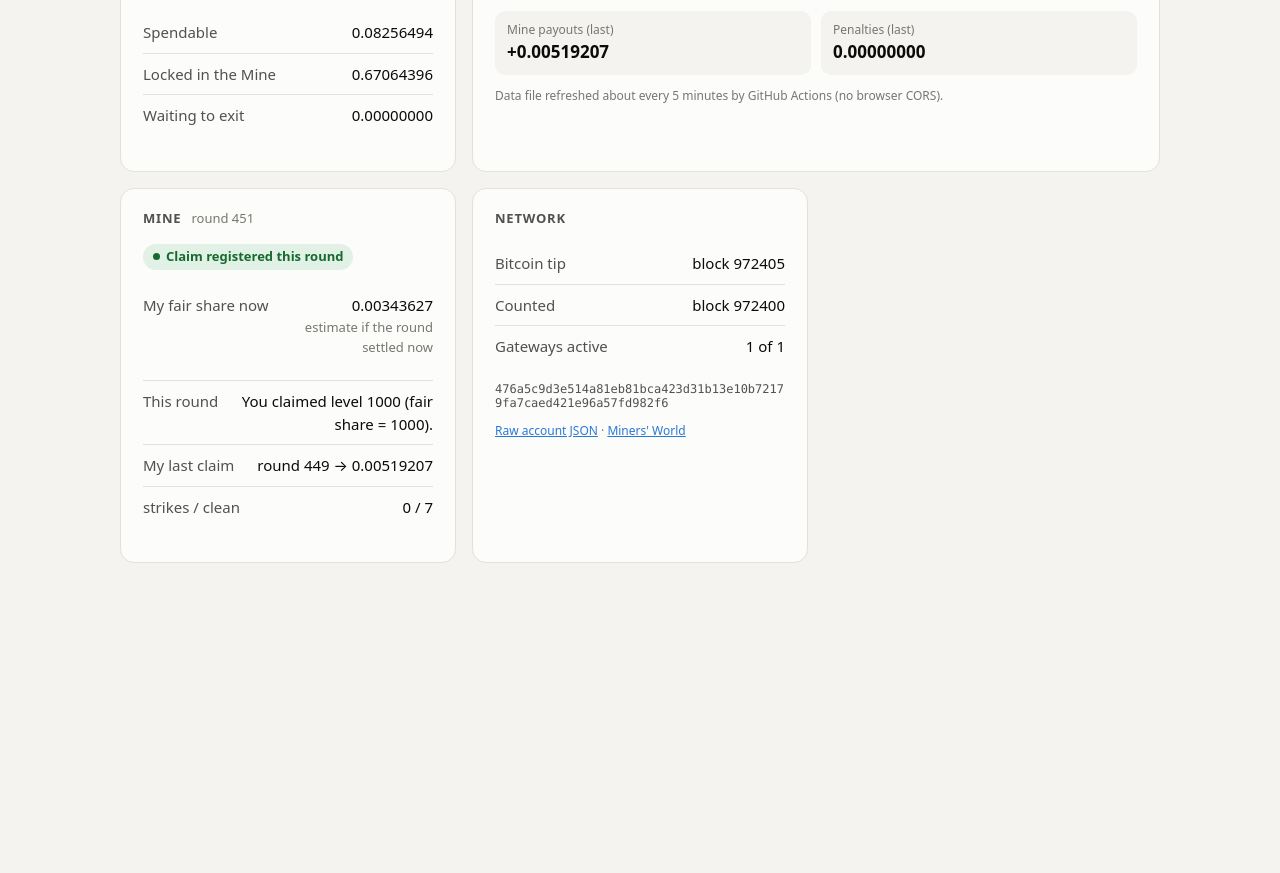
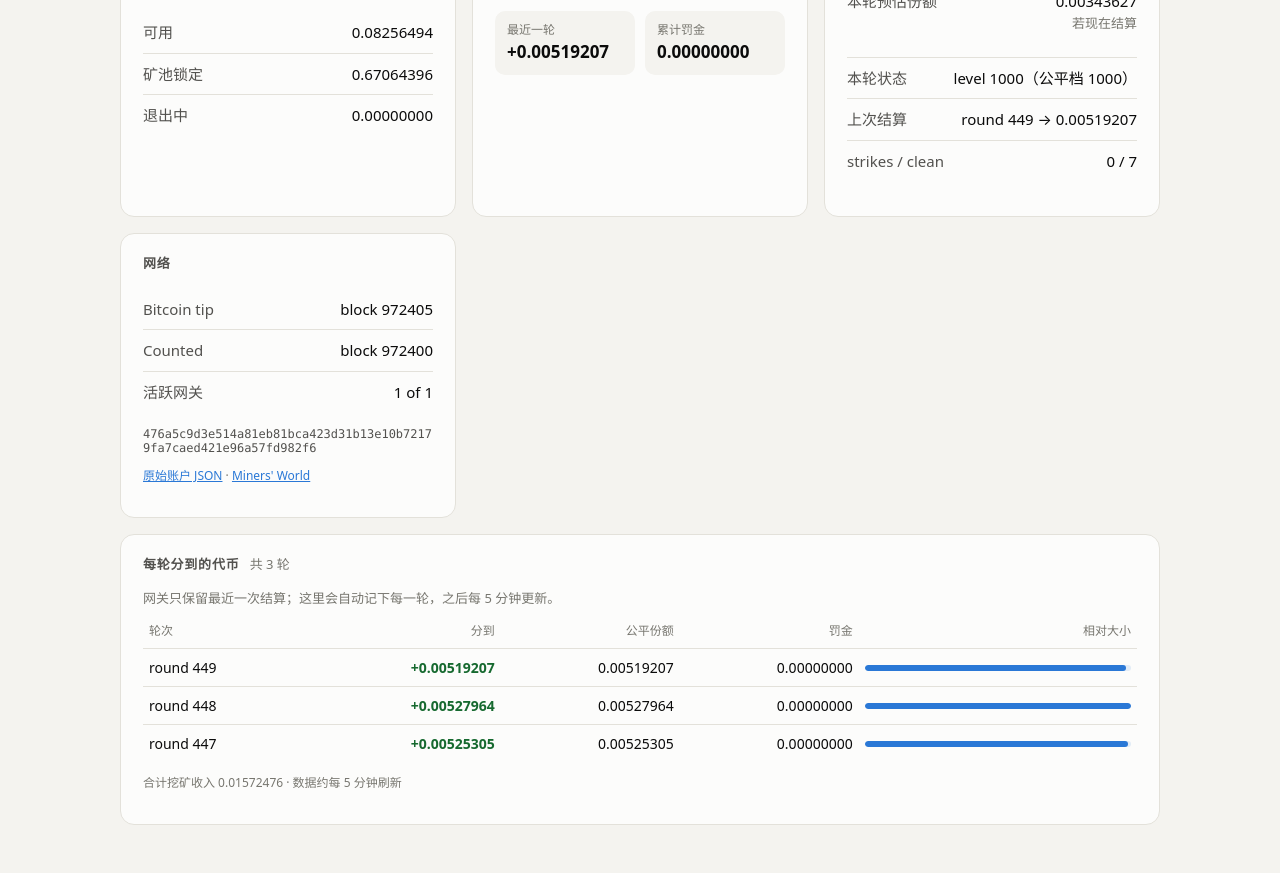
Before and after one commit to jiangtao0318/reset-mining-dashboard, a plain HTML site: page index.html in a window 1280 px wide. Shown: the part 187-1060 px from the top of the page. Before the commit the page ends 800 px from the top, so only its background shows below. Drawn offline with Linux system fonts and the light colour scheme.

Commit message:
feat: per-round token payouts on public dashboard

```diff
--- a/index.html
+++ b/index.html
@@ -18,8 +18,7 @@
 .status{display:flex;align-items:center;gap:8px}
 .grid{display:grid;grid-template-columns:repeat(auto-fit,minmax(310px,1fr));gap:16px}
 .card{background:var(--card);border:1px solid var(--line);border-radius:14px;padding:20px 22px;min-width:0}
-.card[data-wide]{grid-column:span 2}
-@media (max-width:700px){.card[data-wide]{grid-column:auto}}
+.card[data-wide]{grid-column:1 / -1}
 h2{font-size:13px;font-weight:600;letter-spacing:.06em;text-transform:uppercase;color:var(--ink2);margin:0 0 14px}
 h2 .round{text-transform:none;letter-spacing:0;color:var(--ink3);font-weight:500;margin-left:6px}
 .hero{font-size:34px;font-weight:600;letter-spacing:-.02em;line-height:1.1;margin:0}.sub{color:var(--ink3);font-size:13px;margin:2px 0 14px}
@@ -33,6 +32,14 @@ h2 .round{text-transform:none;letter-spacing:0;color:var(--ink3);font-weight:500
 .foot{color:var(--ink3);font-size:12px;margin-top:12px}
 .mono{font:12px ui-monospace,Menlo,monospace;word-break:break-all;color:var(--ink2)}
 a{color:var(--accent)} small.sub{display:block;margin-top:2px}
+table.rounds{width:100%;border-collapse:collapse;font-size:14px;margin-top:4px}
+table.rounds th,table.rounds td{padding:8px 6px;border-top:1px solid var(--line);text-align:right}
+table.rounds th:first-child,table.rounds td:first-child{text-align:left}
+table.rounds th{color:var(--ink3);font-weight:550;font-size:12px;border-top:0;padding-top:0}
+table.rounds td.pos{color:var(--good);font-weight:600}
+.barwrap{display:flex;align-items:center;gap:8px}
+.bar{height:6px;border-radius:99px;background:var(--area);flex:1;overflow:hidden;min-width:40px}
+.bar>i{display:block;height:100%;background:var(--accent);border-radius:99px}
 </style>
 </head>
 <body>
@@ -44,45 +51,53 @@ a{color:var(--accent)} small.sub{display:block;margin-top:2px}
 </header>
 <div class="grid">
   <section class="card">
-    <h2>My coins</h2>
+    <h2>我的代币</h2>
     <p class="hero num" id="total">—</p>
-    <p class="sub">in total</p>
+    <p class="sub">总计</p>
     <dl>
-      <div class="row"><dt>Spendable</dt><dd class="num" id="balance">—</dd></div>
-      <div class="row"><dt>Locked in the Mine</dt><dd class="num" id="deposit">—</dd></div>
-      <div class="row"><dt>Waiting to exit</dt><dd class="num" id="exits">—</dd></div>
+      <div class="row"><dt>可用</dt><dd class="num" id="balance">—</dd></div>
+      <div class="row"><dt>矿池锁定</dt><dd class="num" id="deposit">—</dd></div>
+      <div class="row"><dt>退出中</dt><dd class="num" id="exits">—</dd></div>
     </dl>
   </section>
-  <section class="card" data-wide>
-    <h2>My earnings</h2>
+  <section class="card">
+    <h2>累计挖矿收入</h2>
     <p class="hero num" id="earned">—</p>
-    <p class="sub" id="earnedSub">from last settled claim</p>
+    <p class="sub" id="earnedSub">已记录的 settled claims</p>
     <div class="tiles">
-      <div><span>Mine payouts (last)</span><b class="num" id="payout">—</b></div>
-      <div><span>Penalties (last)</span><b class="num" id="penalty">—</b></div>
+      <div><span>最近一轮</span><b class="num" id="payout">—</b></div>
+      <div><span>累计罚金</span><b class="num" id="penalty">—</b></div>
     </div>
-    <p class="foot">Data file refreshed about every 5 minutes by GitHub Actions (no browser CORS).</p>
   </section>
   <section class="card">
-    <h2>Mine <span class="round" id="roundLabel">round —</span></h2>
+    <h2>矿池 <span class="round" id="roundLabel">round —</span></h2>
     <p><span id="windowPill" class="pill"><i></i>—</span></p>
     <dl>
-      <div class="row"><dt>My fair share now</dt><dd><span class="num" id="fair">—</span><small class="sub">estimate if the round settled now</small></dd></div>
-      <div class="row"><dt>This round</dt><dd id="claimLine">—</dd></div>
-      <div class="row"><dt>My last claim</dt><dd id="lastLine">—</dd></div>
+      <div class="row"><dt>本轮预估份额</dt><dd><span class="num" id="fair">—</span><small class="sub">若现在结算</small></dd></div>
+      <div class="row"><dt>本轮状态</dt><dd id="claimLine">—</dd></div>
+      <div class="row"><dt>上次结算</dt><dd id="lastLine">—</dd></div>
       <div class="row"><dt>strikes / clean</dt><dd class="num" id="strikes">—</dd></div>
     </dl>
   </section>
   <section class="card">
-    <h2>Network</h2>
+    <h2>网络</h2>
     <dl>
       <div class="row"><dt>Bitcoin tip</dt><dd class="num" id="tip">—</dd></div>
       <div class="row"><dt>Counted</dt><dd class="num" id="counted">—</dd></div>
-      <div class="row"><dt>Gateways active</dt><dd id="gw">—</dd></div>
+      <div class="row"><dt>活跃网关</dt><dd id="gw">—</dd></div>
     </dl>
     <p class="foot mono" id="fullAddr"></p>
-    <p class="foot"><a id="raw" href="#" target="_blank" rel="noopener">Raw account JSON</a> ·
+    <p class="foot"><a id="raw" href="#" target="_blank" rel="noopener">原始账户 JSON</a> ·
       <a href="https://playbay.games/games/f6296401-6c88-414a-a436-b7012de3e6c2" target="_blank" rel="noopener">Miners' World</a></p>
+  </section>
+  <section class="card" data-wide>
+    <h2>每轮分到的代币 <span class="round" id="claimCount"></span></h2>
+    <p class="sub">网关只保留最近一次结算；这里会自动记下每一轮，之后每 5 分钟更新。</p>
+    <table class="rounds" id="roundsTable">
+      <thead><tr><th>轮次</th><th>分到</th><th>公平份额</th><th>罚金</th><th style="width:28%">相对大小</th></tr></thead>
+      <tbody id="roundsBody"><tr><td colspan="5">加载中…</td></tr></tbody>
+    </table>
+    <p class="foot" id="roundsFoot"></p>
   </section>
 </div>
 </main>
@@ -99,42 +114,69 @@ async function refresh() {
     if (!r.ok) throw new Error('HTTP ' + r.status);
     const data = await r.json();
     const acc = data.account || {}, state = data.state || {}, m = acc.mine || {}, lr = m.last_result || {};
+    const claims = data.claims || { rounds: [], total_mine: '0', total_penalty: '0', count: 0 };
     const exitSum = (acc.exits || []).reduce((s, e) => s + Number(e.amount || e.a || 0), 0);
     document.getElementById('total').textContent = u(Number(acc.balance||0) + Number(acc.deposit||0) + exitSum);
     document.getElementById('balance').textContent = u(acc.balance);
     document.getElementById('deposit').textContent = u(acc.deposit);
     document.getElementById('exits').textContent = u(exitSum);
-    document.getElementById('roundLabel').textContent = 'round ' + (m.r ?? '—');
+    document.getElementById('roundLabel').textContent = 'round ' + (m.r ?? data.round?.r ?? '—');
     const win = document.getElementById('windowPill');
+    const windowOpen = data.round?.window_open;
     if (m.claim) {
-      win.className = 'pill good'; win.innerHTML = '<i></i>Claim registered this round';
-      document.getElementById('claimLine').textContent = 'You claimed level ' + m.claim.q + ' (fair share = 1000).';
+      win.className = 'pill good';
+      win.innerHTML = windowOpen === false
+        ? '<i></i>本轮已登记 claim，窗口已关'
+        : '<i></i>本轮已登记 claim';
+      document.getElementById('claimLine').textContent = 'level ' + m.claim.q + '（公平档 1000）';
     } else {
-      win.className = 'pill'; win.innerHTML = '<i></i>No claim yet this round';
-      document.getElementById('claimLine').textContent = 'Waiting for claim window / submit';
+      win.className = windowOpen ? 'pill warn' : 'pill';
+      win.innerHTML = windowOpen ? '<i></i>领奖窗口开着，尚未 claim' : '<i></i>本轮尚未 claim';
+      document.getElementById('claimLine').textContent = '等待窗口 / 提交';
     }
     document.getElementById('fair').textContent = u(m.fair_share_estimate || 0);
     if (lr.r != null) {
       document.getElementById('lastLine').textContent = 'round ' + lr.r + ' → ' + u(lr.amount || 0);
-      document.getElementById('earned').textContent = '+' + u(lr.amount || 0);
-      document.getElementById('earnedSub').textContent = 'last settled claim (round ' + lr.r + ')';
       document.getElementById('payout').textContent = '+' + u(lr.amount || 0);
-      document.getElementById('penalty').textContent = u(lr.penalty || 0);
     } else {
-      document.getElementById('lastLine').textContent = 'No claim settled yet.';
-      document.getElementById('earned').textContent = '0';
+      document.getElementById('lastLine').textContent = '暂无结算';
       document.getElementById('payout').textContent = '0';
-      document.getElementById('penalty').textContent = '0';
     }
+    document.getElementById('earned').textContent = u(claims.total_mine || 0);
+    document.getElementById('earnedSub').textContent = '已记录 ' + (claims.count || 0) + ' 轮 settled claim';
+    document.getElementById('penalty').textContent = u(claims.total_penalty || 0);
     document.getElementById('strikes').textContent = (m.strikes ?? 0) + ' / ' + (m.clean ?? 0);
     document.getElementById('tip').textContent = 'block ' + (state?.tip?.height ?? '—');
     document.getElementById('counted').textContent = 'block ' + (state?.counted ?? '—');
     const gws = state?.gateways || [];
     const active = gws.filter(g => g.active).length;
     document.getElementById('gw').textContent = active + ' of ' + Math.max(gws.length, 1);
-    const when = data.updated_at ? new Date(data.updated_at).toLocaleString() : '';
+
+    const rounds = claims.rounds || [];
+    document.getElementById('claimCount').textContent = rounds.length ? ('共 ' + rounds.length + ' 轮') : '';
+    const maxAmt = Math.max(1, ...rounds.map(c => Number(c.amount || 0)));
+    const body = document.getElementById('roundsBody');
+    if (!rounds.length) {
+      body.innerHTML = '<tr><td colspan="5">还没有记录。结算后会自动追加。</td></tr>';
+    } else {
+      body.innerHTML = rounds.map(c => {
+        const amt = Number(c.amount || 0);
+        const pct = Math.round(100 * amt / maxAmt);
+        return '<tr>'
+          + '<td>round ' + c.r + '</td>'
+          + '<td class="num pos">+' + u(amt) + '</td>'
+          + '<td class="num">' + u(c.fair || 0) + '</td>'
+          + '<td class="num">' + u(c.penalty || 0) + '</td>'
+          + '<td><div class="barwrap"><div class="bar"><i style="width:' + pct + '%"></i></div></div></td>'
+          + '</tr>';
+      }).join('');
+    }
+    document.getElementById('roundsFoot').textContent =
+      '合计挖矿收入 ' + u(claims.total_mine || 0) + ' · 数据约每 5 分钟刷新';
+
+    const when = data.updated_at ? new Date(data.updated_at).toLocaleString('zh-CN', { timeZone: 'Asia/Shanghai' }) + ' 上海' : '';
     live.className = 'pill good';
-    live.innerHTML = '<i></i>Live · updated ' + when;
+    live.innerHTML = '<i></i>Live · ' + when;
   } catch (e) {
     live.className = 'pill bad';
     live.innerHTML = '<i></i>Refresh failed';
```
Also changed, not shown: refresh-data.mjs (added, +91 -0 lines).
